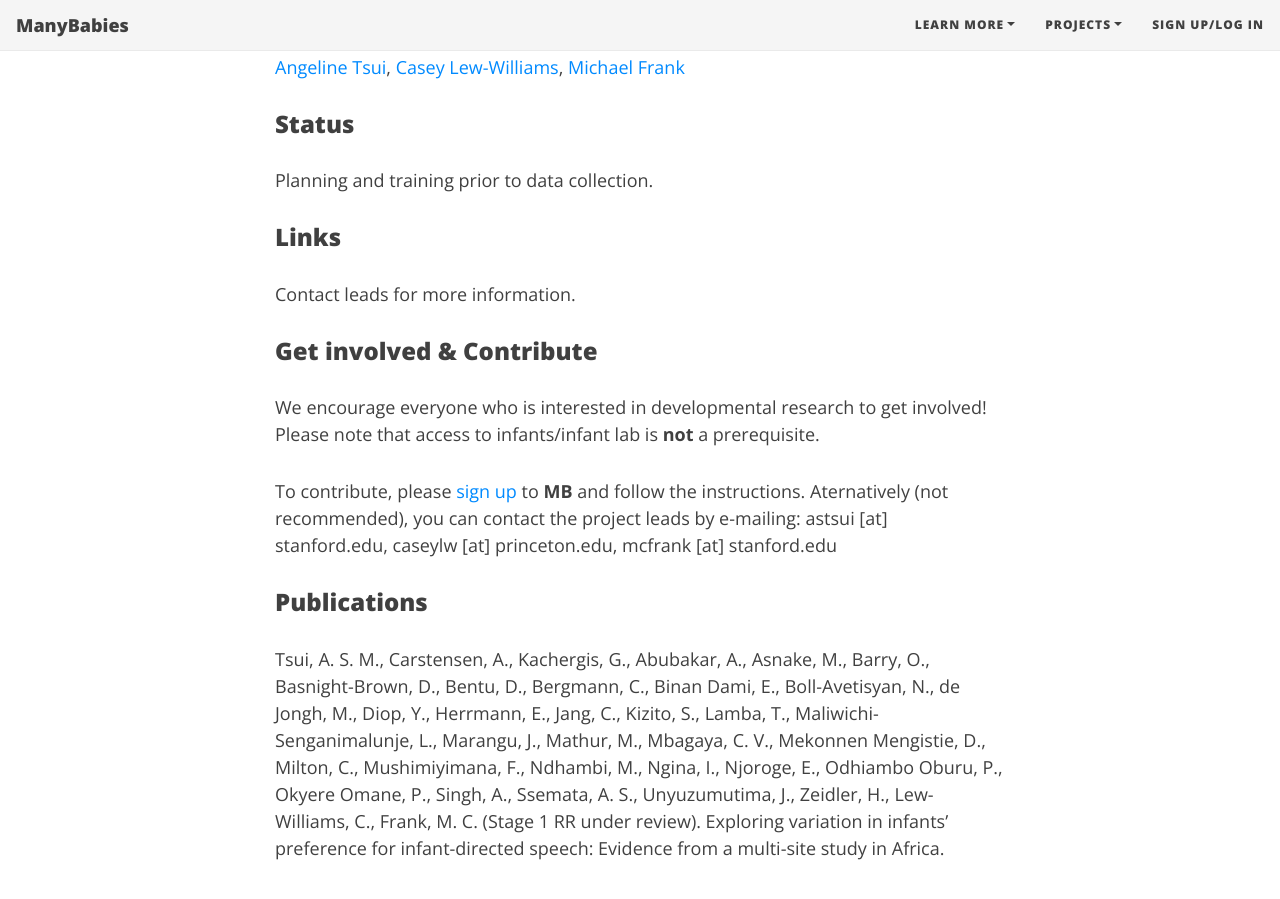
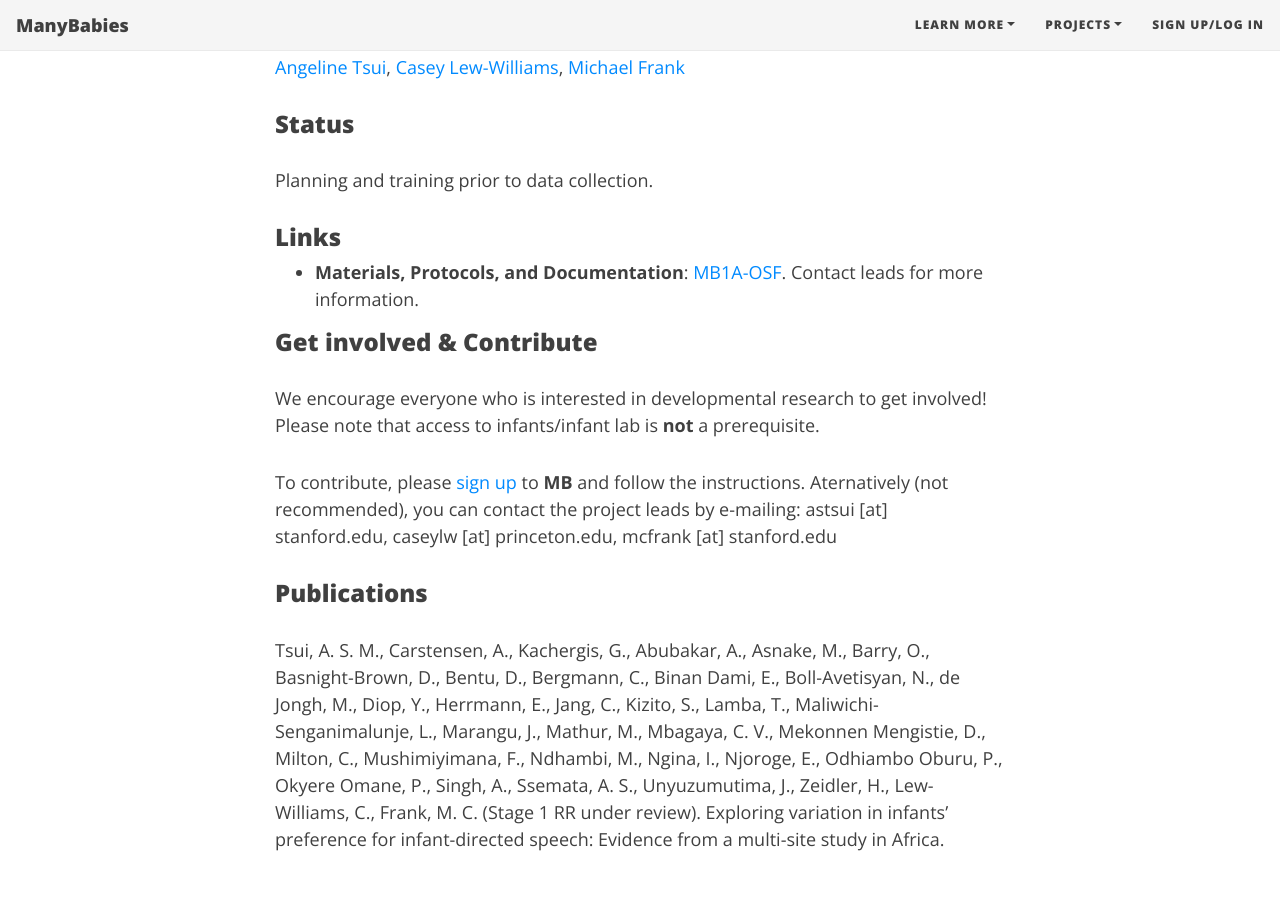
Before and after one commit to manybabies/manybabies.github.io, a Jekyll site: the page built from MB1A.md, in a window 1280 px wide and 900 px high, scrolled down 793 px. Built offline with Jekyll 4.4.1, drawn with Linux system fonts in a browser that asks for light colours; nearby versions of some CDN libraries; some web fonts are replaced.

Commit message:
add OSF link to MB1A

```diff
--- a/MB1A.md
+++ b/MB1A.md
@@ -23,10 +23,10 @@ Infants show a preference for infant-directed speech (IDS) over adult-directed s
 Planning and training prior to data collection.
 
 ### Links
+* **Materials, Protocols, and Documentation**: [MB1A-OSF](https://osf.io/jgr79/).
 Contact leads for more information.
 
 <!--
-* **Materials, Protocols, and Documentation**: [MB1B-OSF](https://osf.io/zauhq/).
 * **Data and code**: [MB1B-GitHub](https://github.com/manybabies/mb1b-analysis-public).
 * **Listserv**: [join here](https://mailman.stanford.edu/mailman/listinfo/manybabies1).
 * **News**: [MB1A-news]({{site.baseurl}}/tags/#MB1A)
```
